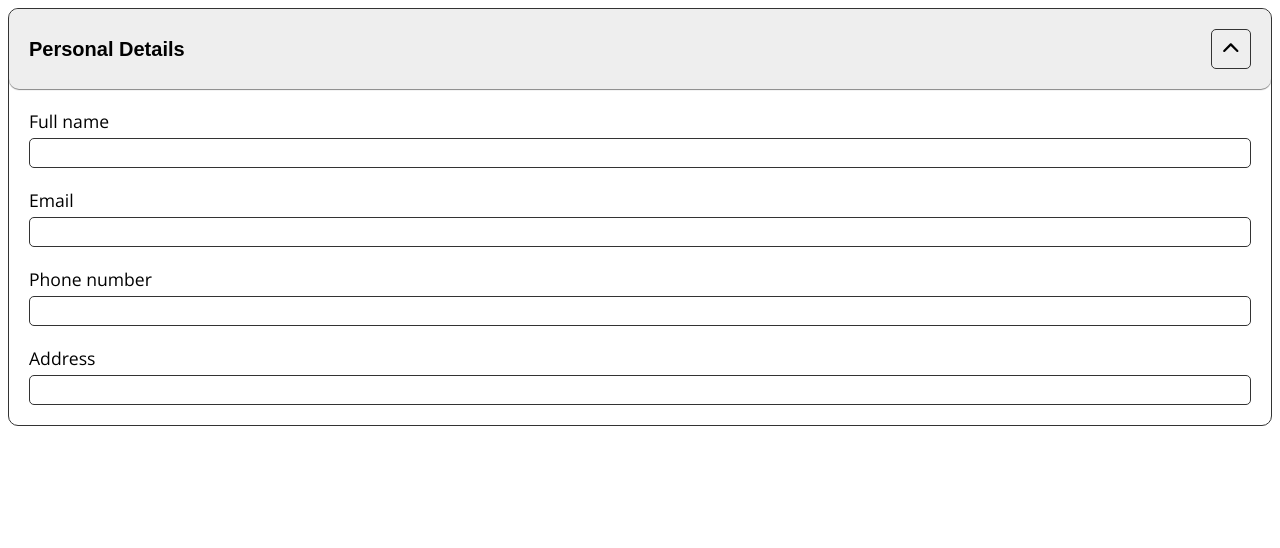
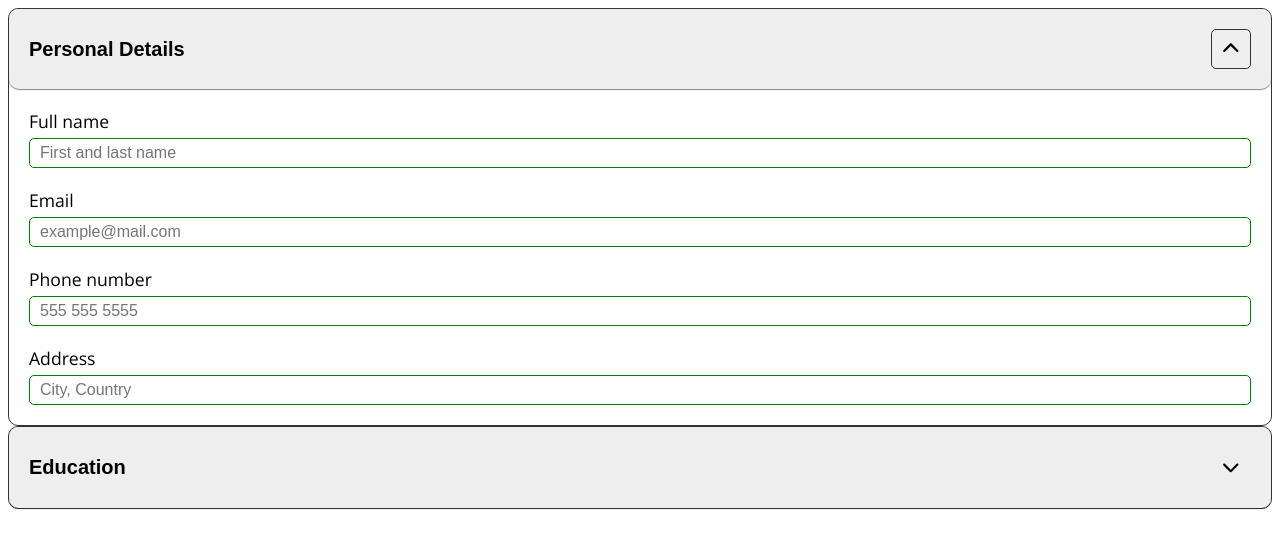
Before and after one commit to nineInchClous/odin-cv-app, a React (Vite) app in the folder odin-cv-app/: page / in a window 1280 px wide. Both pictures are taken after a click on the button "Personal Details". Shown: the top 548 px of the page. Built offline with nearby package versions, Linux system fonts and the light colour scheme.

Commit message:
Add Form component

```diff
--- a/odin-cv-app/src/App.jsx
+++ b/odin-cv-app/src/App.jsx
@@ -1,15 +1,74 @@
 import './App.scss';
 import Accordion from './components/Accordion';
 import Input from './components/Input';
+import Form from './components/Form';
 
 function App() {
   return (
     <>
       <Accordion title="Personal Details">
-        <Input id="full-name" label="Full name" type="text" />
-        <Input id="email" label="Email" type="email" />
-        <Input id="phone" label="Phone number" type="tel" />
-        <Input id="address" label="Address" type="text" />
+        <Input
+          id="full-name"
+          label="Full name"
+          type="text"
+          placeholder="First and last name"
+        />
+        <Input
+          id="email"
+          label="Email"
+          type="email"
+          placeholder="example@mail.com"
+        />
+        <Input
+          id="phone"
+          label="Phone number"
+          type="tel"
+          placeholder="555 555 5555"
+        />
+        <Input
+          id="address"
+          label="Address"
+          type="text"
+          placeholder="City, Country"
+        />
+      </Accordion>
+      <Accordion title="Education">
+        <Form>
+          <Input
+            id="school"
+            label="School"
+            type="text"
+            required={true}
+            placeholder="School or University name"
+          />
+          <Input
+            id="degree"
+            label="Degree"
+            type="text"
+            required={true}
+            placeholder="Degree or field of study"
+          />
+          <Input
+            id="start-date"
+            label="Start date"
+            type="text"
+            placeholder="04/2018"
+            required={true}
+          />
+          <Input
+            id="end-date"
+            label="End date"
+            type="text"
+            placeholder="02/2019 or present"
+            required={true}
+          />
+          <Input
+            id="location"
+            label="Location"
+            type="text"
+            placeholder="City, Country"
+          />
+        </Form>
       </Accordion>
     </>
   );
--- /dev/null
+++ b/odin-cv-app/src/components/Form.jsx
@@ -0,0 +1,76 @@
+import '../styles/Form.scss';
+import React from 'react';
+import { FontAwesomeIcon } from '@fortawesome/react-fontawesome';
+import { faTrash } from '@fortawesome/free-solid-svg-icons';
+
+function validateInput(pInput) {
+  const errorSpan = pInput.nextElementSibling;
+  errorSpan.classList.remove('show-form-error');
+  errorSpan.textContent = '';
+
+  pInput.classList.remove('invalid-input');
+  let inputName = pInput.name;
+  if (pInput.hasAttribute('data-name')) {
+    inputName = pInput.getAttribute('data-name');
+  }
+
+  if (pInput.validity.patternMismatch || pInput.validity.typeMismatch) {
+    errorSpan.textContent += `You need to enter a valid ${inputName}. `;
+  }
+  if (pInput.validity.tooLong) {
+    errorSpan.textContent += `${inputName} is too long. It should be under ${pInput.maxLength} characters. You entered ${pInput.value.length}. `;
+  }
+  if (pInput.validity.tooShort) {
+    errorSpan.textContent += `${inputName} is too short. It should be at least ${pInput.minLength} characters. You entered ${pInput.value.length}. `;
+  }
+  if (pInput.validity.rangeOverflow) {
+    errorSpan.textContent += `${inputName} value is too high. It should be under ${pInput.max}. `;
+  }
+  if (pInput.validity.rangeUnderflow) {
+    errorSpan.textContent += `${inputName} value is too low. It should be at least ${pInput.min}. `;
+  }
+  if (pInput.validity.valueMissing) {
+    errorSpan.textContent += `${inputName} is required. `;
+  }
+
+  if (errorSpan.textContent.length > 0) {
+    errorSpan.classList.add('show-form-error');
+    pInput.classList.add('invalid-input');
+    return false;
+  }
+
+  return true;
+}
+
+function validateForm(e) {
+  e.preventDefault();
+
+  const inputs = e.target.querySelectorAll('input, select, textarea');
+  let validForm = true;
+
+  Object.values(inputs).forEach((input) => {
+    if (!validateInput(input)) {
+      validForm = false;
+    }
+  });
+
+  return validForm;
+}
+
+function Form({ children }) {
+  return (
+    <form noValidate onSubmit={(e) => validateForm(e)}>
+      {children}
+      <div className="form-btns">
+        <button type="reset" className="cancel-btn">
+          Cancel
+        </button>
+        <button type="submit" className="save-btn">
+          Save
+        </button>
+      </div>
+    </form>
+  );
+}
+
+export default Form;
--- a/odin-cv-app/src/components/Input.jsx
+++ b/odin-cv-app/src/components/Input.jsx
@@ -1,18 +1,41 @@
 import { useState } from 'react';
 import '../styles/Input.scss';
 
-function Input({ id, label, type }) {
+function Input({
+  id,
+  label,
+  type,
+  placeholder,
+  required,
+  pattern = '.*',
+  min = 0,
+  max = Number.MAX_VALUE,
+  minLength = 0,
+  maxLength = 9999,
+}) {
   const [value, setValue] = useState('');
 
   return (
     <div className="input">
-      <label htmlFor={id}>{label}</label>
+      <label htmlFor={id}>
+        {label}
+        {required && <span>*</span>}
+      </label>
       <input
         id={id}
         type={type}
         value={value}
+        placeholder={placeholder}
         onChange={(e) => setValue(e.target.value)}
+        required={required}
+        pattern={pattern}
+        min={min}
+        max={max}
+        minLength={minLength}
+        maxLength={maxLength}
+        data-name={label}
       />
+      <span className="input-error"></span>
     </div>
   );
 }
--- /dev/null
+++ b/odin-cv-app/src/styles/Form.scss
@@ -0,0 +1,8 @@
+form {
+  padding: 20px;
+
+  .form-btns {
+    display: flex;
+    justify-content: flex-end;
+  }
+}
--- a/odin-cv-app/src/styles/Input.scss
+++ b/odin-cv-app/src/styles/Input.scss
@@ -1,4 +1,6 @@
 $padding: 20px;
+$color-error: red;
+$border-color-success: green;
 
 .input {
   padding: 10px $padding;
@@ -15,16 +17,40 @@ $padding: 20px;
   label {
     font-size: 1.1rem;
     margin-bottom: 5px;
+
+    span {
+      color: red;
+      margin-left: 5px;
+    }
   }
+
   input {
     border-radius: 5px;
     border: 1px solid #333;
     padding: 5px 10px;
     font-size: 1rem;
 
+    &.invalid-input {
+      border-color: $color-error;
+    }
+    &:valid {
+      border-color: $border-color-success;
+    }
     &:focus {
       outline-width: thin;
       box-shadow: 0 0 5px rgba(51, 51, 51, 0.6);
     }
   }
+
+  .input-error {
+    margin-left: 5px;
+    color: $color-error;
+    font-style: italic;
+    opacity: 0;
+    transition: opacity 200ms ease-in-out;
+
+    &.show-form-error {
+      opacity: 1;
+    }
+  }
 }
```
